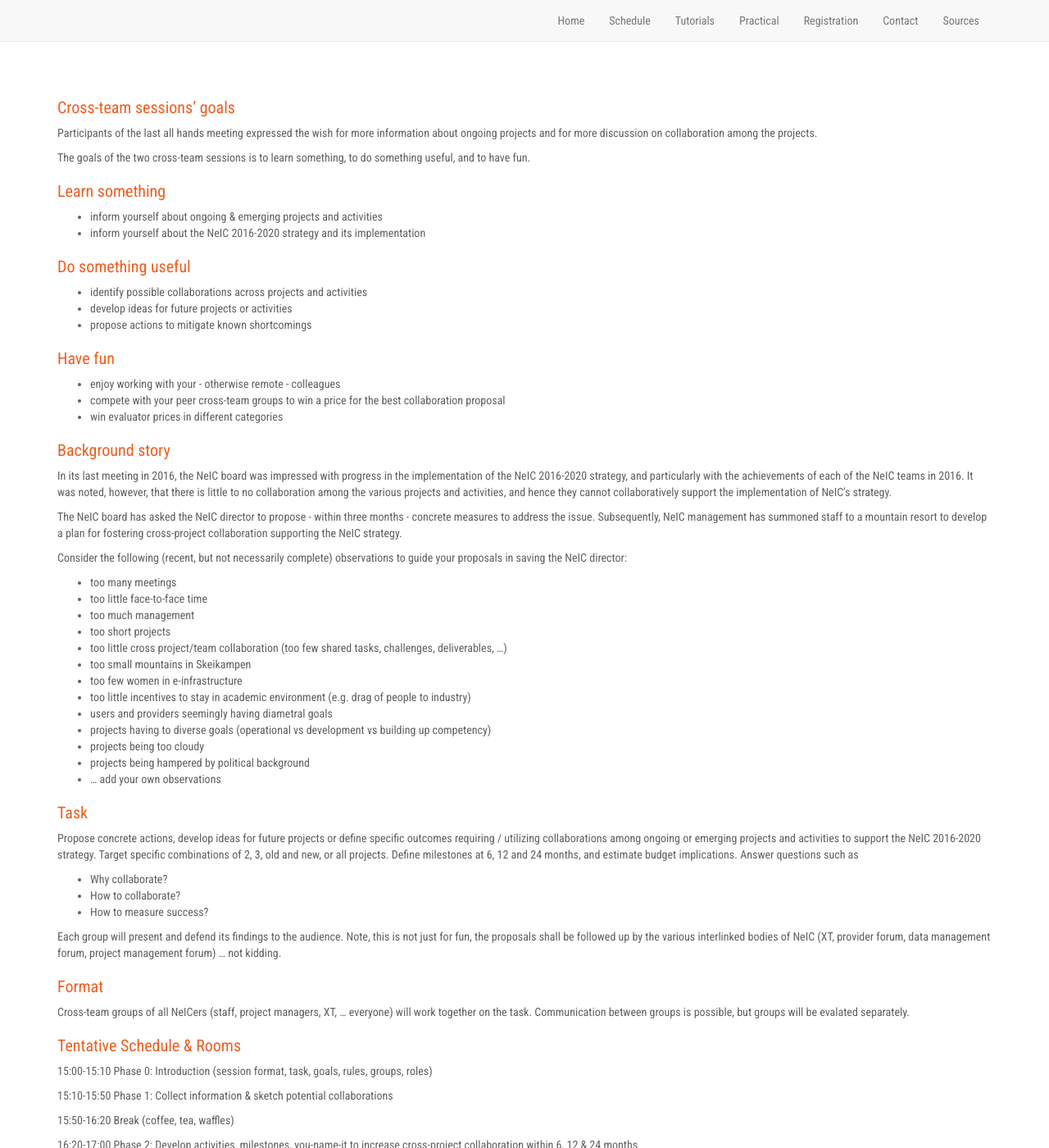
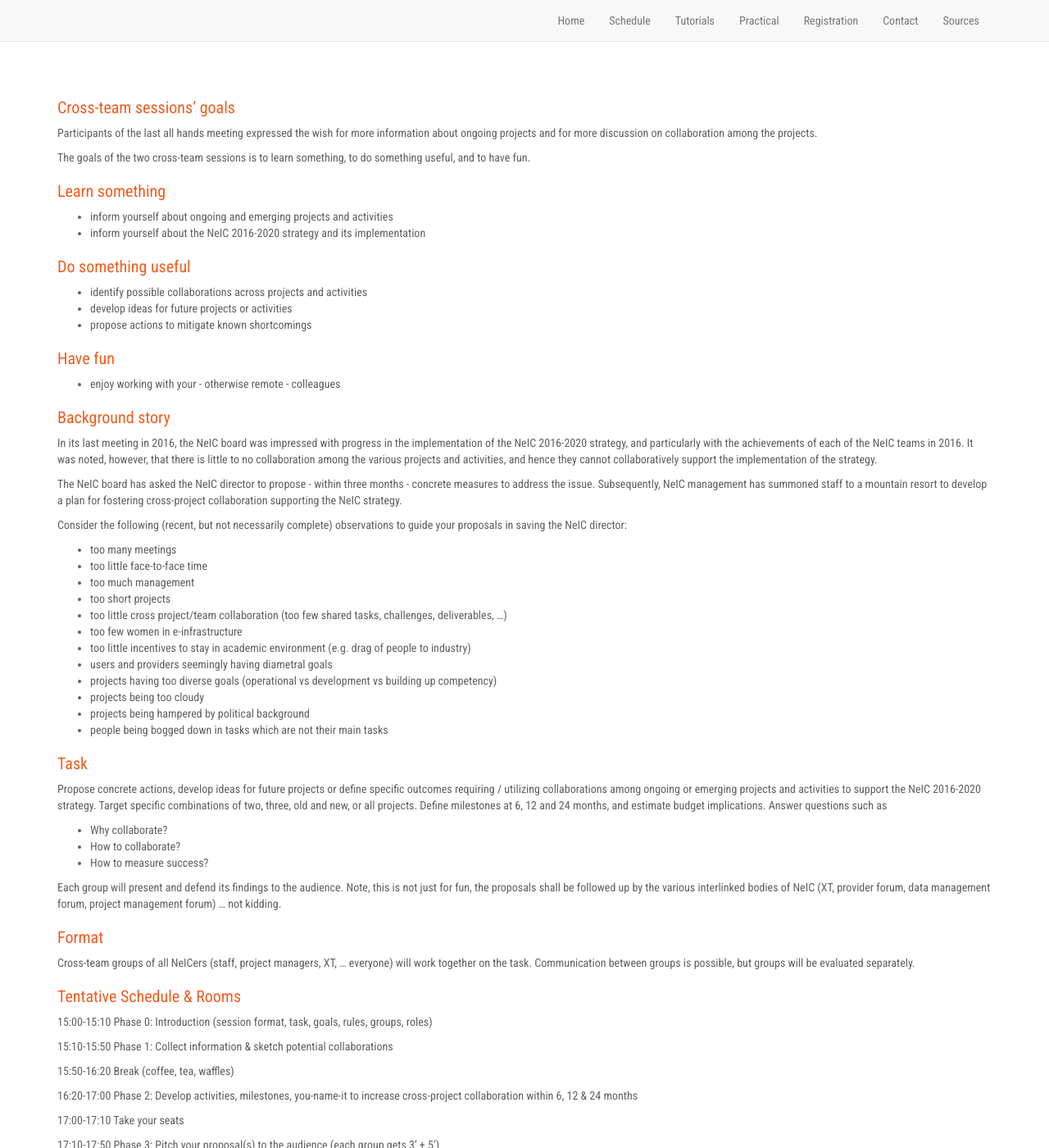
Before and after one commit to neicnordic/ahm17.neic.nordforsk.org, a Jekyll site: the page built from crossteam.md, in a window 1280 px wide and 1400 px high. Shown: the whole window at 82% size. Built offline with Jekyll 4.4.1, drawn with Linux system fonts in a browser that asks for light colours; nearby versions of some CDN libraries; our own code applies the rules of GitHub Pages for plain Markdown files.

Commit message:
cosmetics

```diff
--- a/crossteam.md
+++ b/crossteam.md
@@ -12,10 +12,12 @@
 The goals of the two cross-team sessions is to learn something, to do
 something useful, and to have fun.
 
+
 ### Learn something
 
-- inform yourself about ongoing & emerging projects and activities
+- inform yourself about ongoing and emerging projects and activities
 - inform yourself about the NeIC 2016-2020 strategy and its implementation
+
 
 ### Do something useful
 
@@ -23,11 +25,11 @@
 - develop ideas for future projects or activities
 - propose actions to mitigate known shortcomings
 
+
 ### Have fun
 
 - enjoy working with your - otherwise remote - colleagues
-- compete with your peer cross-team groups to win a price for the best collaboration proposal
-- win evaluator prices in different categories
+
 
 ### Background story
 
@@ -36,7 +38,7 @@
 achievements of each of the NeIC teams in 2016. It was noted, however, that
 there is little to no collaboration among the various projects and
 activities, and hence they cannot collaboratively support the implementation
-of NeIC's strategy.
+of the strategy.
 
 The NeIC board has asked the NeIC director to propose - within three months -
 concrete measures to address the issue. Subsequently, NeIC management has
@@ -50,21 +52,21 @@
 - too much management
 - too short projects
 - too little cross project/team collaboration (too few shared tasks, challenges, deliverables, ...)
-- too small mountains in Skeikampen
 - too few women in e-infrastructure
 - too little incentives to stay in academic environment (e.g. drag of people to industry)
 - users and providers seemingly having diametral goals
-- projects having to diverse goals (operational vs development vs building up competency)
+- projects having too diverse goals (operational vs development vs building up competency)
 - projects being too cloudy
 - projects being hampered by political background
-- ... add your own observations
+- people being bogged down in tasks which are not their main tasks
+
 
 ### Task
 
 Propose concrete actions, develop ideas for future projects or define
 specific outcomes requiring / utilizing collaborations among ongoing
 or emerging projects and activities to support the NeIC 2016-2020
-strategy. Target specific combinations of 2, 3, old and new, or all
+strategy. Target specific combinations of two, three, old and new, or all
 projects. Define milestones at 6, 12 and 24 months, and estimate budget
 implications. Answer questions such as
 
@@ -78,11 +80,13 @@
 forum, data management forum, project management forum) ... not
 kidding.
 
+
 ### Format
 
 Cross-team groups of all NeICers (staff, project managers, XT, ... everyone)
 will work together on the task. Communication between groups is possible, but
-groups will be evalated separately.
+groups will be evaluated separately.
+
 
 ### Tentative Schedule & Rooms
 
@@ -101,9 +105,11 @@
 
 Phases 0 and 3 are take place in the auditorium, are fixed in time and purpose. Phases 1 and 2 are suggestions to groups, but they are free to re-arrange it to their needs. Groups can work in a corner of the auditorium, or chose to work in a room reserved for themselves.
 
+
 ### Cross-team groups
 
 Groups consisting of members from different teams, bodies, countries, gender, etc. will be assembled once registration is finalized.
+
 
 ### Resources
 
```
